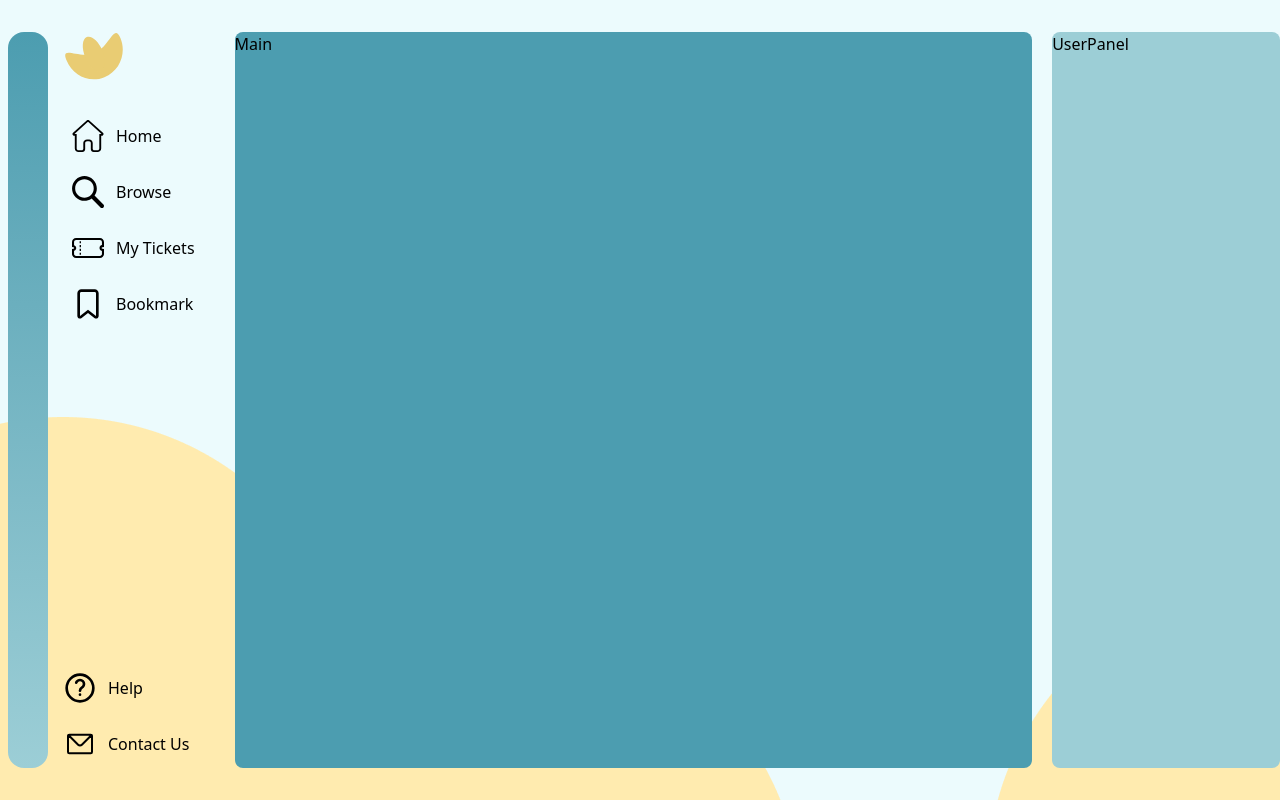
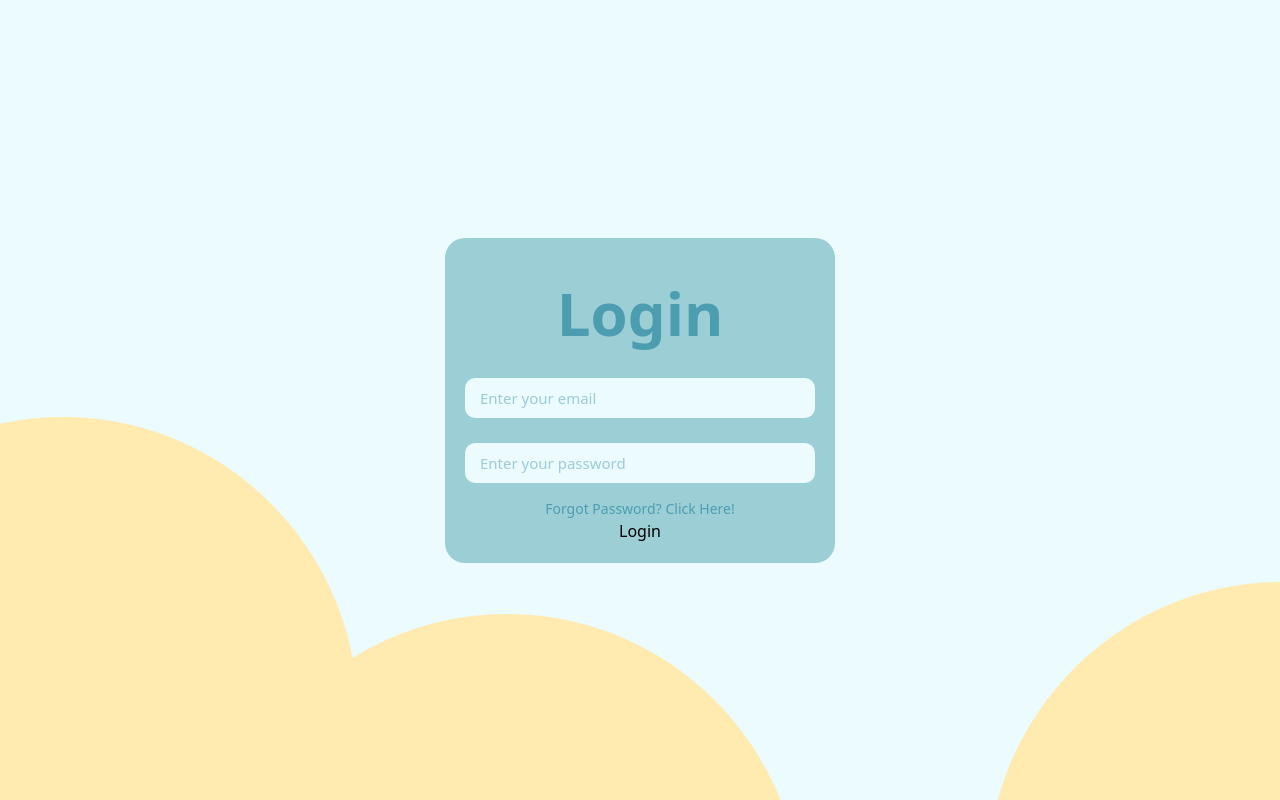
Before and after one commit to urkodi/EventSite, a React (Vite) app: page /login in a window 1280 px wide. Built offline with nearby package versions, Linux system fonts and the light colour scheme.

Commit message:
CreateAccount/Login

```diff
--- a/package.json
+++ b/package.json
@@ -11,8 +11,10 @@
   },
   "dependencies": {
     "@tailwindcss/vite": "^4.1.13",
+    "@types/react-router-dom": "^5.3.3",
     "react": "^19.1.1",
     "react-dom": "^19.1.1",
+    "react-router-dom": "^7.9.3",
     "tailwindcss": "^4.1.13"
   },
   "devDependencies": {
--- a/src/App.tsx
+++ b/src/App.tsx
@@ -1,15 +1,31 @@
 import Main from "./features/Main";
 import Sidenav from "./features/Sidenav";
 import UserPanel from "./features/UserPanel";
+import { BrowserRouter as Router, Route, Routes } from "react-router-dom";
+
+import CreateAccountPage from "./pages/CreateAccountPage";
+import LoginPage from "./pages/LoginPage";
 
 
 function App() {
   return(
-    <>
-      <Sidenav />
-      <Main/>
-      <UserPanel/>
-    </>
+    <Router>
+      <Routes>
+        <Route
+          path="/"
+          element={
+            <>
+              <Sidenav />
+              <Main />
+              <UserPanel />
+            </>
+          }
+        />
+        <Route path="/create-account" element={<CreateAccountPage />} />
+        <Route path="/login" element={<LoginPage />} />
+        //add more routes here as needed
+      </Routes>
+    </Router>
   )
 }
 
--- a/src/features/Main.tsx
+++ b/src/features/Main.tsx
@@ -1,7 +1,7 @@
+
 function Main() {
     return (
         <main className="flex-7 my-8 mx-2 rounded-lg bg-moonstone">
-            Main
         </main>
     )
 }
--- /dev/null
+++ b/src/pages/CreateAccountPage.css
@@ -0,0 +1,52 @@
+.CreateAccountPage {
+    display: flex;
+    flex-direction: column;
+    margin: auto;
+    align-items: center;
+    background: #9CCED6;
+    padding: 20px;
+    border-radius: 20px;
+}
+
+.header {
+    display: flex;
+    flex-direction: column;
+    gap: 10px;
+    width: 100%;
+    align-items: center;
+    margin-top: 10px;
+}
+
+.Text {
+    color: #4C9DB0;
+    font-size: 60px;
+    font-weight: bold;
+}
+
+.inputs {
+    margin-top: 20px;
+    display: flex;
+    flex-direction: column;
+    gap: 25px;;
+}
+
+.input {
+    display: flex;
+    align-items: center;
+    margin: auto;
+    width: 350px;
+    height: 40px;
+    background: #ECFBFD;
+    border-radius: 10px;
+}
+
+.input input{
+    height: 50px;
+    width: 250px;
+    background: transparent;
+    border: none;
+    outline: none;
+    color: #4C9DB0;
+    font-size: 15px;
+    margin-left: 15px;
+}
--- /dev/null
+++ b/src/pages/CreateAccountPage.tsx
@@ -0,0 +1,28 @@
+import React from 'react'
+import './CreateAccountPage.css'
+
+const CreateAccountPage = () => {
+    return (
+        <div className='CreateAccountPage'>
+         <div className="header">
+            <div className="Text">Create Account</div>
+         </div>
+         <div className="inputs">
+            <div className="input">
+               <input type="email" id="email" placeholder="Enter your email" />
+            </div>
+            <div className="input">
+               <input type="password" id="password" placeholder="Enter your password" />
+            </div>
+            <div className="input">
+               <input type="password" id="ConfirmPassword" placeholder="Confirm your password" />
+            </div>
+         </div>
+         <div className="submit-container">
+            <button type="submit">Create Account</button>
+         </div>
+        </div>
+    )
+}
+
+    export default CreateAccountPage
--- /dev/null
+++ b/src/pages/LoginPage.css
@@ -0,0 +1,58 @@
+.LoginPage {
+    display: flex;
+    flex-direction: column;
+    margin: auto;
+    align-items: center;
+    background: #9CCED6;
+    padding: 20px;
+    border-radius: 20px;
+}
+
+.header {
+    display: flex;
+    flex-direction: column;
+    gap: 10px;
+    width: 100%;
+    align-items: center;
+    margin-top: 10px;
+}
+
+.Text {
+    color: #4C9DB0;
+    font-size: 60px;
+    font-weight: bold;
+}
+
+.inputs {
+    margin-top: 20px;
+    display: flex;
+    flex-direction: column;
+    gap: 25px;;
+}
+
+.input {
+    display: flex;
+    align-items: center;
+    margin: auto;
+    width: 350px;
+    height: 40px;
+    background: #ECFBFD;
+    border-radius: 10px;
+}
+
+.input input{
+    height: 50px;
+    width: 250px;
+    background: transparent;
+    border: none;
+    outline: none;
+    color: #4C9DB0;
+    font-size: 15px;
+    margin-left: 15px;
+}
+
+.forgot-password {
+    margin-top: 15px;
+    color: #4C9DB0;
+    font-size: 14px;
+}
--- /dev/null
+++ b/src/pages/LoginPage.tsx
@@ -0,0 +1,26 @@
+import React from 'react'
+import './LoginPage.css'
+
+const LoginPage = () => {
+    return (
+        <div className='LoginPage'>
+         <div className="header">
+            <div className="Text">Login</div>
+         </div>
+         <div className="inputs">
+            <div className="input">
+               <input type="email" id="email" placeholder="Enter your email" />
+            </div>
+            <div className="input">
+               <input type="password" id="password" placeholder="Enter your password" />
+            </div>
+         </div>
+         <div className="forgot-password"> Forgot Password? <span>Click Here!</span></div>
+         <div className="submit-container">
+            <button type="submit">Login</button>
+         </div>
+        </div>
+    )
+}
+
+    export default LoginPage
```
Also changed, not shown: src/pages/Homepage.tsx (added), 1 other file (tests, documents, lock files or other folders).
